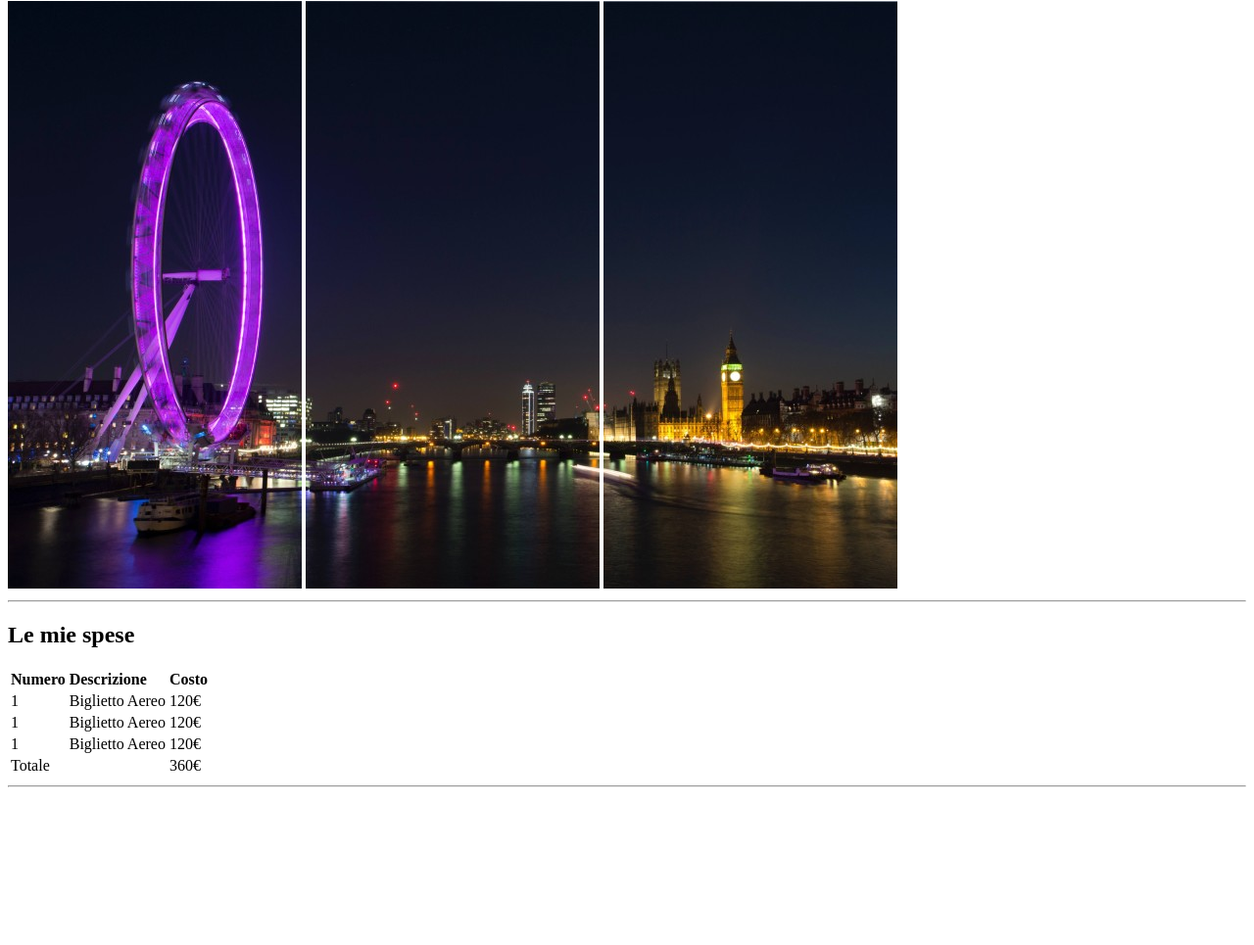
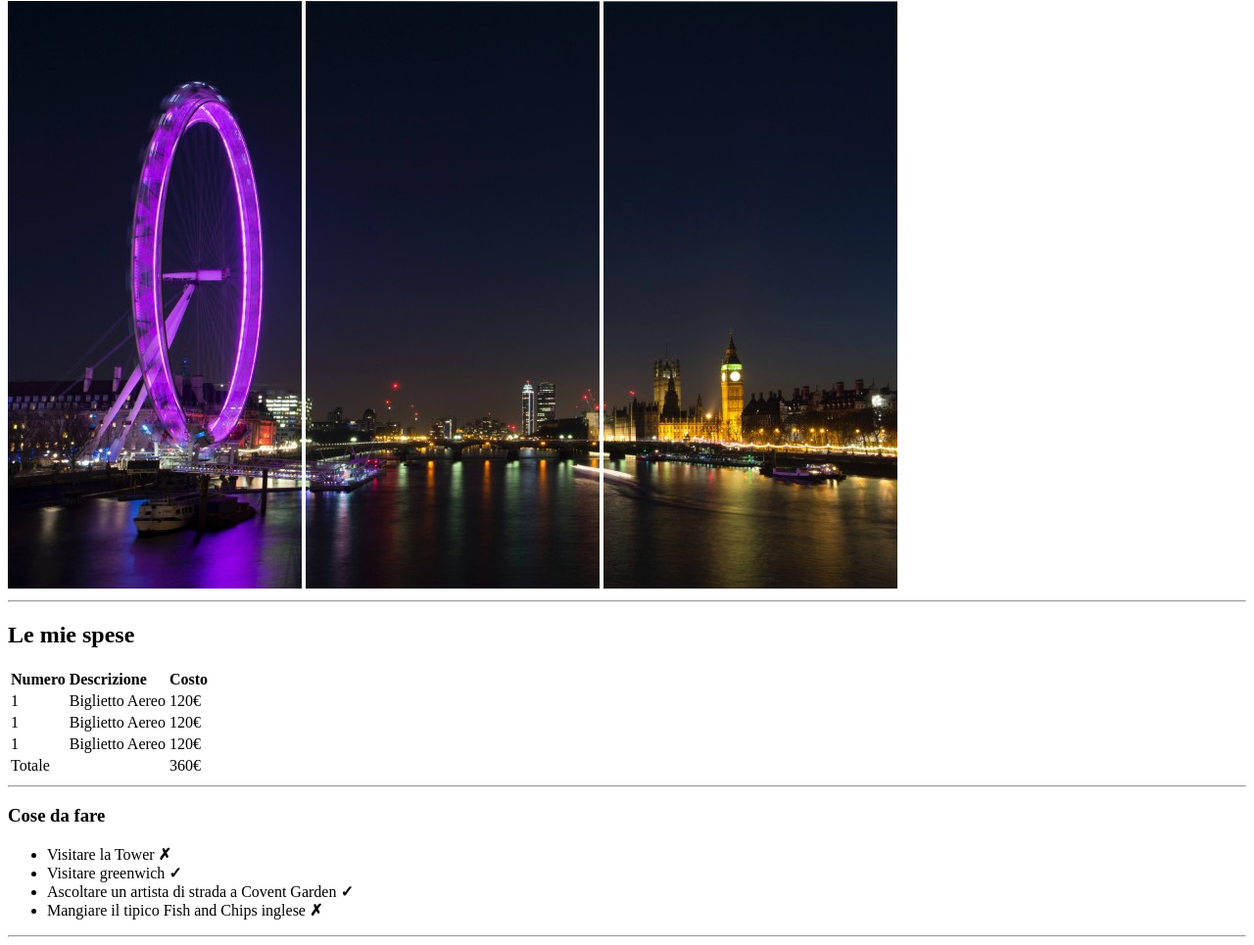
Before and after one commit to VitoMars/html-london-trip, a plain HTML site: page index.html in a window 1280 px wide. Shown: the part 79-1044 px from the top of the page at 98% size. Before the commit the page ends 891 px from the top, so only its background shows below. Drawn offline with Linux system fonts and the light colour scheme.

Commit message:
Sviluppo Sezione "Cose da fare"

```diff
--- a/index.html
+++ b/index.html
@@ -22,7 +22,11 @@
     <!-- --------------------------------------------------------------------------- -->
     <!-- Inizio Main -->
     <main>
+        <!-- Inizio Section -->
+        <section>
+            <!-- Titolo sezione "Le mie spese" -->
             <h2>Le mie spese</h2>
+
             <!-- Inizio Tabella "Le mie Spese" -->
             <table>
                 <!-- Prima Riga -->
@@ -57,8 +61,29 @@
                 </tr>
             </table>
             <!-- Fine Tabella "Le mie spese"-->
+        </section>
+        <!-- Fine Section -->
     <hr>
     <!-- Linea Orizzontale -->
+
+        <!-- Inizio Sezione "Cose da fare" -->
+        <section>
+            <!-- Titolo sezione "Cose da fare"-->
+            <h3>Cose da fare</h3>
+
+            <!-- Inizio Lista non ordinata -->
+            <ul>
+                <li>Visitare la Tower <strong>&cross;</strong></li>
+                <li>Visitare greenwich <strong>&check;</strong></li>
+                <li>Ascoltare un artista di strada a Covent Garden <strong>&check;</strong></li>
+                <li>Mangiare il tipico Fish and Chips inglese <strong>&cross;</strong></li>
+            </ul>
+            <!-- Fine Lista non ordinata -->
+        </section>
+        <!-- Fine Section "Cose da fare" -->
+    <hr>
+    <!-- Linea Orizzontale -->
+
     </main>
     <!-- Fine Main -->
     <!-- --------------------------------------------------------------------------- -->
```
Lines whose indentation alone changed are shown as unchanged.
